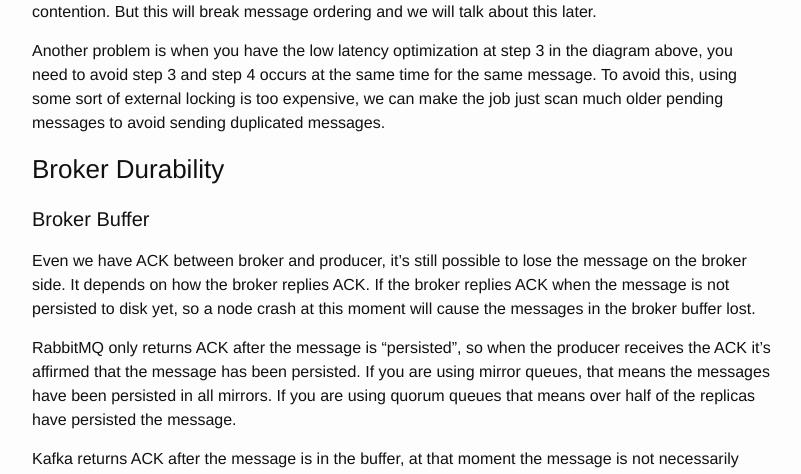
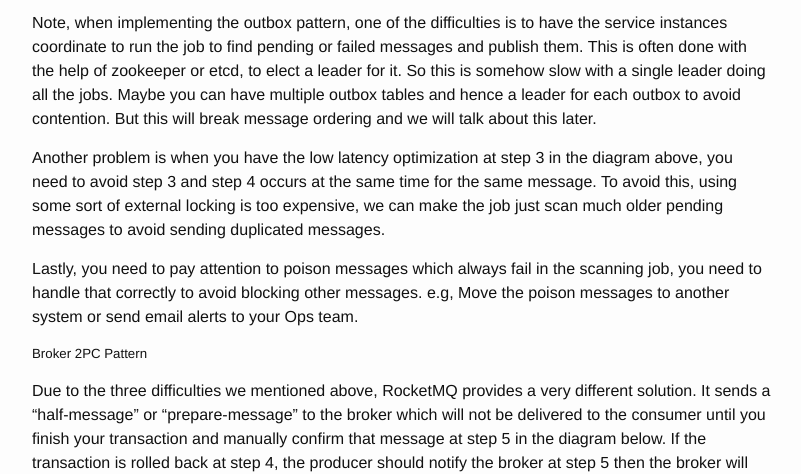
Before and after one commit to DanielYWoo/danielywoo.github.io, a Jekyll site: the page built from _posts/2021-03-15-messaging-reliability-and-order.markdown, in a window 1280 px wide and 1400 px high, scrolled down 5924 px. Shown: the top 474 px of the window, without its empty margins (238-1039 px from the left). Built offline with Jekyll 4.4.1, drawn with Linux system fonts in a browser that asks for light colours; comment, search, counter and statistics services are not loaded; some of the changed text lies outside the part shown.

```diff
--- a/_includes/baidu.html
+++ b/_includes/baidu.html
@@ -1,3 +1,4 @@
+<!--
 <script>
 var _hmt = _hmt || [];
 (function() {
--- a/_posts/2021-03-15-messaging-reliability-and-order.markdown
+++ b/_posts/2021-03-15-messaging-reliability-and-order.markdown
@@ -75,7 +75,9 @@ The diagram below shows the 2nd option: sending a message after the transaction.
 
 ![send_out_tx](../images/2021-03-15/send_out_tx.png)
 
-To solve this problem, eBay first published a paper about the outbox pattern, and now it has been widely used nowadays. In this pattern, we have an outbox table to hold messages to be sent. The message is committed along with the database transaction, this ensures the message is persisted with business data atomically. Then an async job scans the pending messages and publishes them to the broker, if succeeds, update the message as "sent" and archive it later.
+To solve this problem, Dan Pritchett, the architect of eBay first published a paper [[1]](#References) about the outbox pattern, and it has been widely used eversince. In this pattern, we have an outbox table to hold messages to be sent. The message is committed along with the database transaction, this ensures the message is persisted with business data atomically. Then an async job scans the pending messages and publishes them to the broker, if succeeds, update the message as "sent" and archive it later.
+
+##### Outbox Messaging Pattern
 
 Below is the process of the outbox pattern.
 
@@ -90,6 +92,20 @@ Because the job has a scheduled interval, the message will be sent in batch in i
 Note, when implementing the outbox pattern, one of the difficulties is to have the service instances coordinate to run the job to find pending or failed messages and publish them. This is often done with the help of zookeeper or etcd, to elect a leader for it. So this is somehow slow with a single leader doing all the jobs. Maybe you can have multiple outbox tables and hence a leader for each outbox to avoid contention. But this will break message ordering and we will talk about this later.
 
 Another problem is when you have the low latency optimization at step 3 in the diagram above, you need to avoid step 3 and step 4 occurs at the same time for the same message. To avoid this, using some sort of external locking is too expensive, we can make the job just scan much older pending messages to avoid sending duplicated messages.
+
+Lastly, you need to pay attention to poison messages which always fail in the scanning job, you need to handle that correctly to avoid blocking other messages. e.g, Move the poison messages to another system or send email alerts to your Ops team.
+
+##### Broker 2PC Pattern
+
+Due to the three difficulties we mentioned above, RocketMQ provides a very different solution. It sends a "half-message" or "prepare-message" to the broker which will not be delivered to the consumer until you finish your transaction and manually confirm that message at step 5 in the diagram below. If the transaction is rolled back at step 4, the producer should notify the broker at step 5 then the broker will cancel the message and the consumer will never see it.
+
+![rocketmq-normal](../images/2021-03-15/rocketmq-normal.png)
+
+If the producer crashes at step 5, the broker will try to query the producer to check if the transaction should be committed or rolled back. Then the broker ensures the database and the broker are consistent.
+
+Compared to the outbox pattern, this pattern simplifies your code a lot, and it's also faster since sending messages to the broker is often faster than insert a record into the outbox table. But it has a major drawback. When the broker is down, since the prepare message cannot be acknowledged the transaction will fail even the database is still healthy. While with the outbox pattern, the transaction can be committed and processed later when the broker is recovered.
+
+Personally I would prefer outbox pattern. The three difficulties of implementing the outbox pattern can be done by frameworks and in most cases I the database transaction get committed even if the broker is temporarily down.
 
 ### Broker Durability
 
```
Also changed, not shown: other parts of _includes/baidu.html (+11 -0 lines), other parts of _posts/2021-03-15-messaging-reliability-and-order.markdown (+3 -0 lines), _posts/2021-03-15-messaging-reliability-and-order-cn.markdown (+24 -5 lines).
